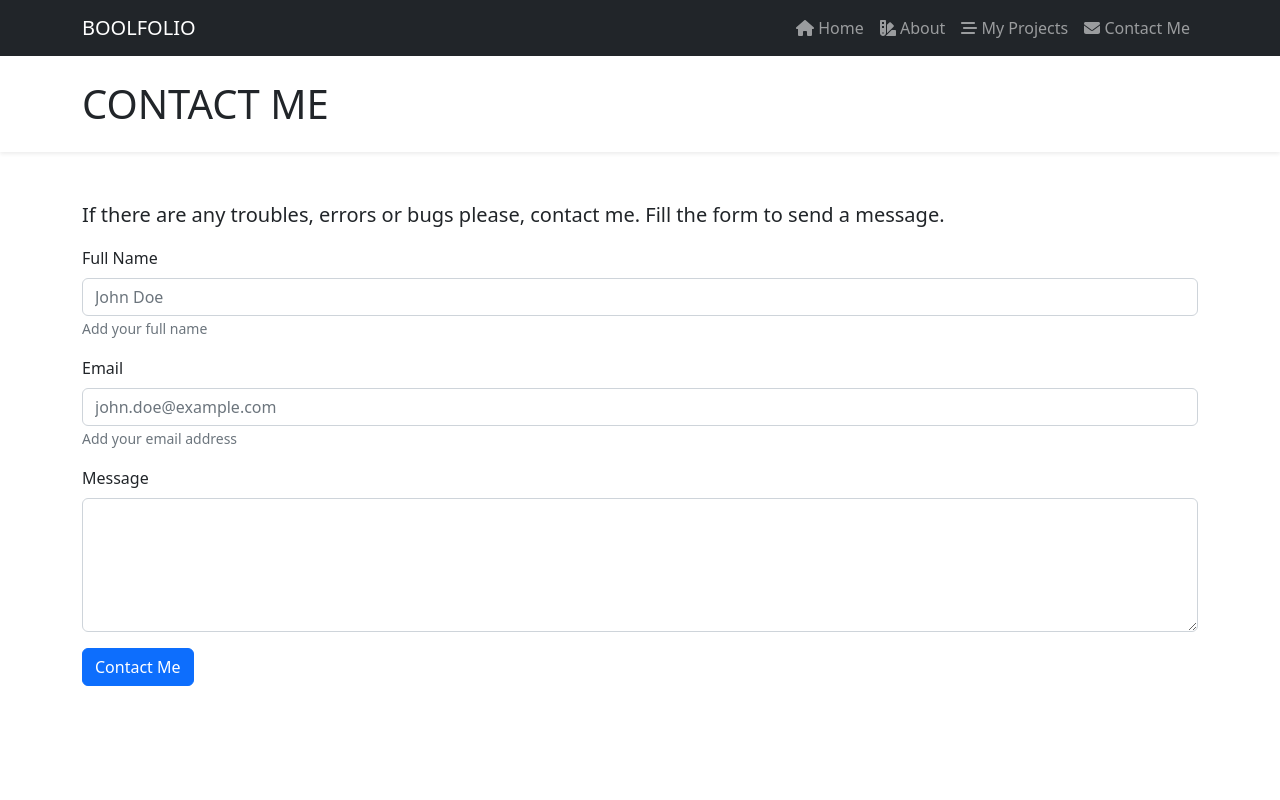
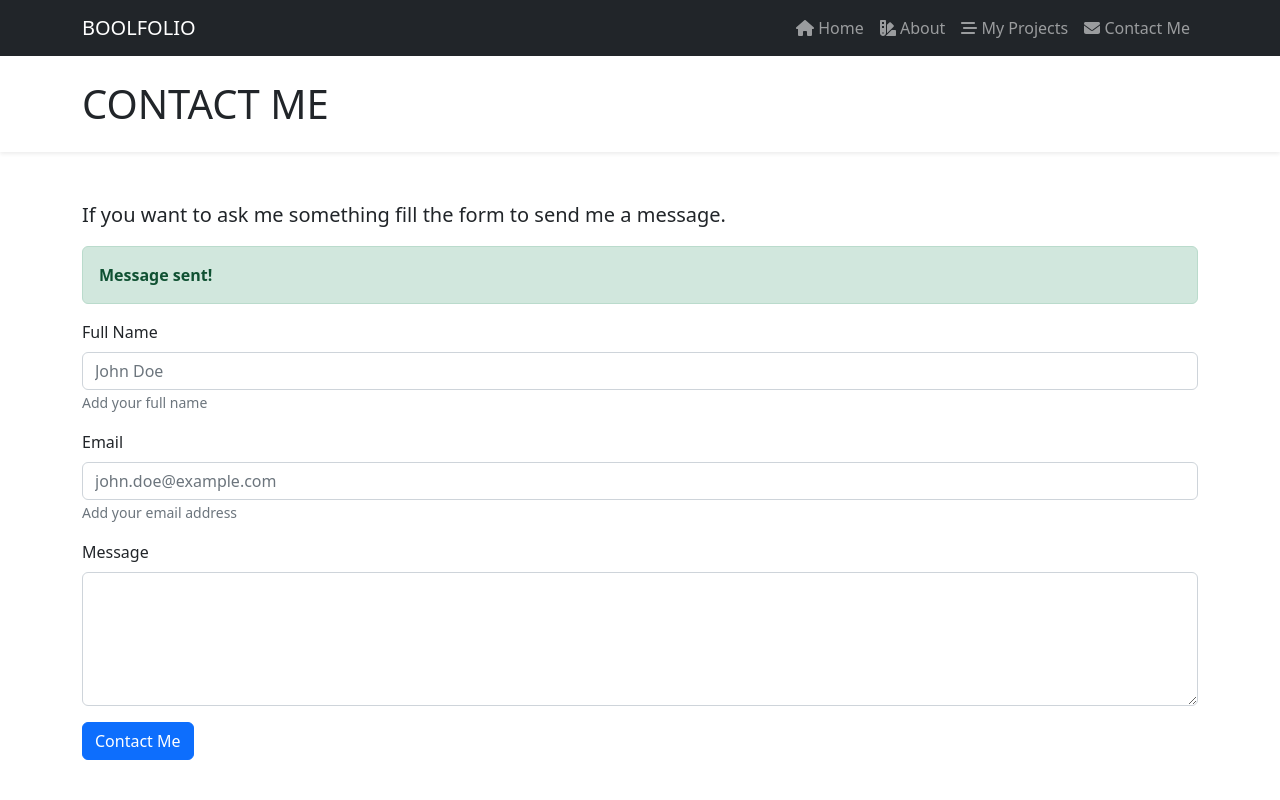
Before and after one commit to Gianmarco720/vite-boolfolio, a Vue app: page /contacts in a window 1280 px wide. Shown: the top 800 px of the page. Built offline with nearby package versions, Linux system fonts and the light colour scheme.

Commit message:
add ajax call

```diff
--- a/src/views/ContactsView.vue
+++ b/src/views/ContactsView.vue
@@ -1,8 +1,52 @@
 <script>
 import AppBanner from '../components/AppBanner.vue';
+import axios from 'axios';
+import { state } from '../state.js'
+
 export default {
     name: 'ContactsView',
-    components: { AppBanner }
+    components: {
+        AppBanner
+    },
+    data() {
+        return {
+            state,
+            name: '',
+            email: '',
+            message: '',
+            success: false,
+            loading: false,
+            errors: {}
+        }
+    },
+    methods: {
+        sendForm() {
+            this.loading = true;
+            this.errors = {};
+
+            const data = {
+                name: this.name,
+                email: this.email,
+                message: this.message
+            }
+
+            axios.post(`${this.state.api_base_url}/api/contacts`, data).then((response) => {
+
+                this.success = response.data.success;
+                console.log(response);
+
+                if (this.success) {
+                    this.name = '',
+                        this.email = '',
+                        this.message = ''
+                } else {
+                    this.errors = response.data.errors;
+                }
+
+                this.loading = false;
+            })
+        }
+    }
 }
 </script>
 
@@ -11,29 +55,36 @@ export default {
     <div class="container vh_100 mt-5">
 
         <p class="lead">
-            If there are any troubles, errors or bugs please, contact me. Fill the form to send a message.
+            If you want to ask me something fill the form to send me a message.
         </p>
 
-        <form action="">
+        <div class="alert alert-success" role="alert">
+            <strong>Message sent!</strong>
+        </div>
+
+
+        <form @submit.prevent="sendForm()">
             <div class="mb-3">
-                <label for="fullName" class="form-label">Full Name</label>
-                <input type="text" name="fullName" id="fullName" class="form-control" placeholder="John Doe"
-                    aria-describedby="fullNameHelper">
-                <small id="fullNameHelper" class="text-muted">Add your full name</small>
+                <label for="name" class="form-label">Full Name</label>
+                <input type="text" name="name" id="name" v-model="name" class="form-control" placeholder="John Doe"
+                    aria-describedby="nameHelper">
+                <small id="nameHelper" class="text-muted">Add your full name</small>
             </div>
             <div class="mb-3">
                 <label for="email" class="form-label">Email</label>
-                <input type="email" name="email" id="email" class="form-control" placeholder="john.doe@example.com"
-                    aria-describedby="emailHelper">
+                <input type="email" name="email" id="email" v-model="email" class="form-control"
+                    placeholder="john.doe@example.com" aria-describedby="emailHelper">
                 <small id="emailHelper" class="text-muted">Add your email address</small>
             </div>
 
             <div class="mb-3">
                 <label for="message" class="form-label">Message</label>
-                <textarea class="form-control" name="message" id="message" rows="5"></textarea>
+                <textarea class="form-control" name="message" id="message" v-model="message" rows="5"></textarea>
             </div>
 
-            <button type="submit" class="btn btn-primary">Contact Me</button>
+            <button type="submit" class="btn btn-primary" :disabled="loading">
+                {{ loading? 'Sending...': 'Contact Me' }}
+            </button>
         </form>
     </div>
 </template>
```
